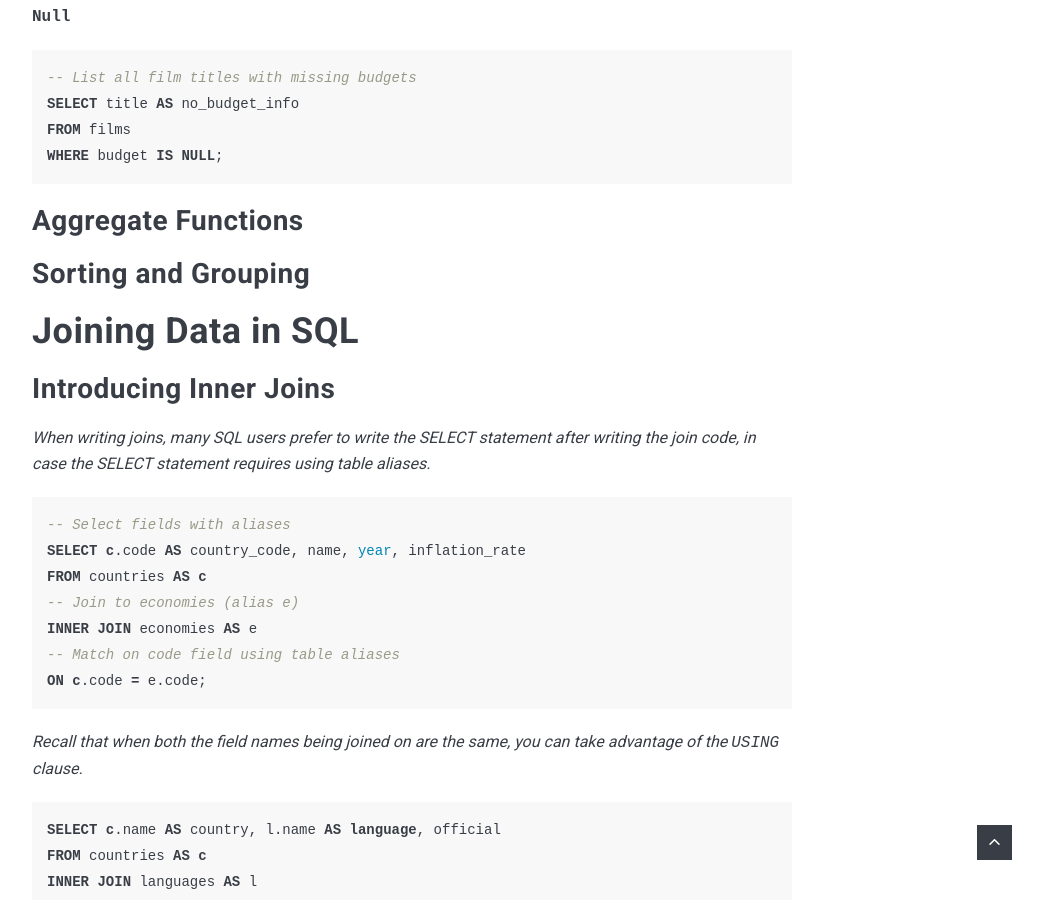
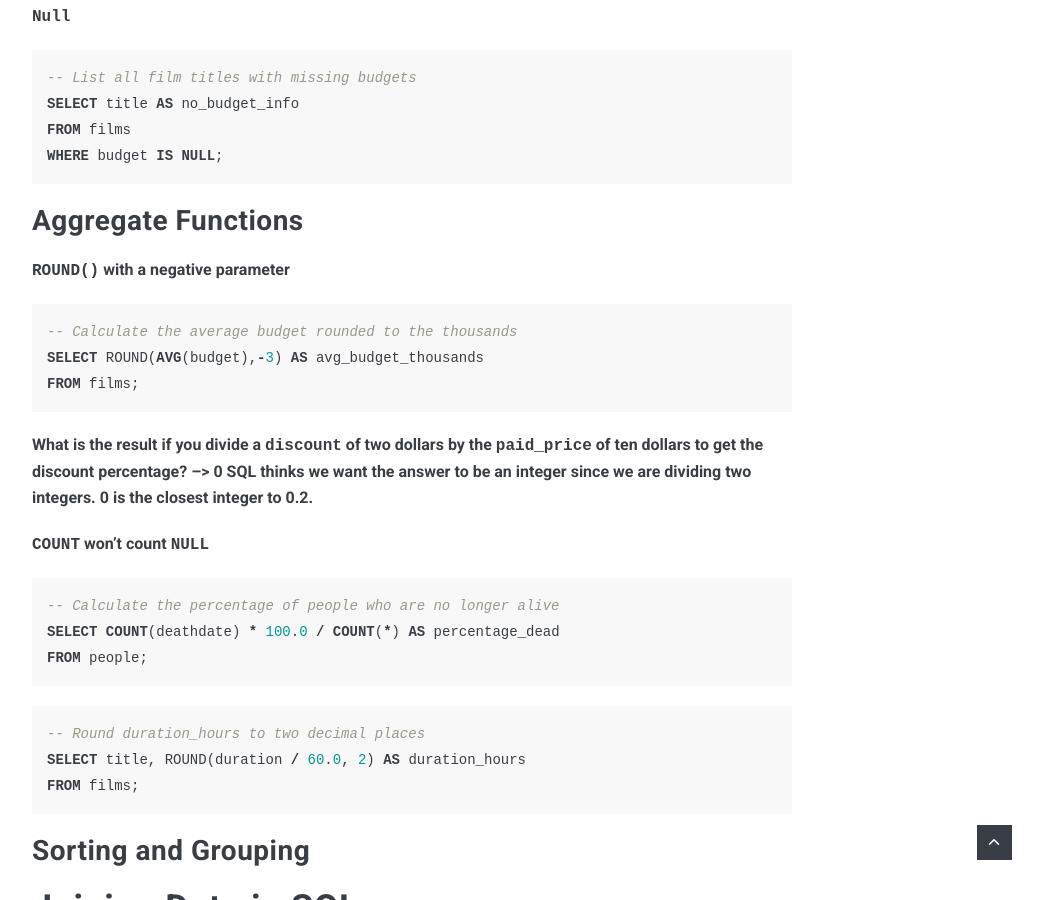
Before and after one commit to poi0905/poi0905.github.io, a Jekyll site: the page built from _posts/2022-11-08-datacamp-SQL-Fundamentals.markdown, in a window 1280 px wide and 900 px high, scrolled down 4034 px. Shown: the whole window, without its empty margins (228-1271 px from the left). Built offline with Jekyll 4.4.1, drawn with Linux system fonts in a browser that asks for light colours; nearby versions of some CDN libraries; comment, search, counter and statistics services are not loaded.

Commit message:
20221108

```diff
--- a/_posts/2022-11-08-datacamp-SQL-Fundamentals.markdown
+++ b/_posts/2022-11-08-datacamp-SQL-Fundamentals.markdown
@@ -144,24 +144,29 @@ WHERE budget IS NULL;
 
 ## Aggregate Functions
 
+**`ROUND()` with a negative parameter**
+
 {% highlight SQL %}
+-- Calculate the average budget rounded to the thousands
+SELECT ROUND(AVG(budget),-3) AS avg_budget_thousands
+FROM films;
+{% endhighlight %}
 
+**What is the result if you divide a `discount` of two dollars by the `paid_price` of ten dollars to get the discount percentage?**
+**--> 0**
+**SQL thinks we want the answer to be an integer since we are dividing two integers. 0 is the closest integer to 0.2.**
+
+**`COUNT` won't count `NULL`**
+{% highlight SQL %}
+-- Calculate the percentage of people who are no longer alive
+SELECT COUNT(deathdate) * 100.0 / COUNT(*) AS percentage_dead
+FROM people;
 {% endhighlight %}
 
 {% highlight SQL %}
-
-{% endhighlight %}
-
-{% highlight SQL %}
-
-{% endhighlight %}
-
-{% highlight SQL %}
-
-{% endhighlight %}
-
-{% highlight SQL %}
-
+-- Round duration_hours to two decimal places
+SELECT title, ROUND(duration / 60.0, 2) AS duration_hours
+FROM films;
 {% endhighlight %}
 
 ## Sorting and Grouping
```
